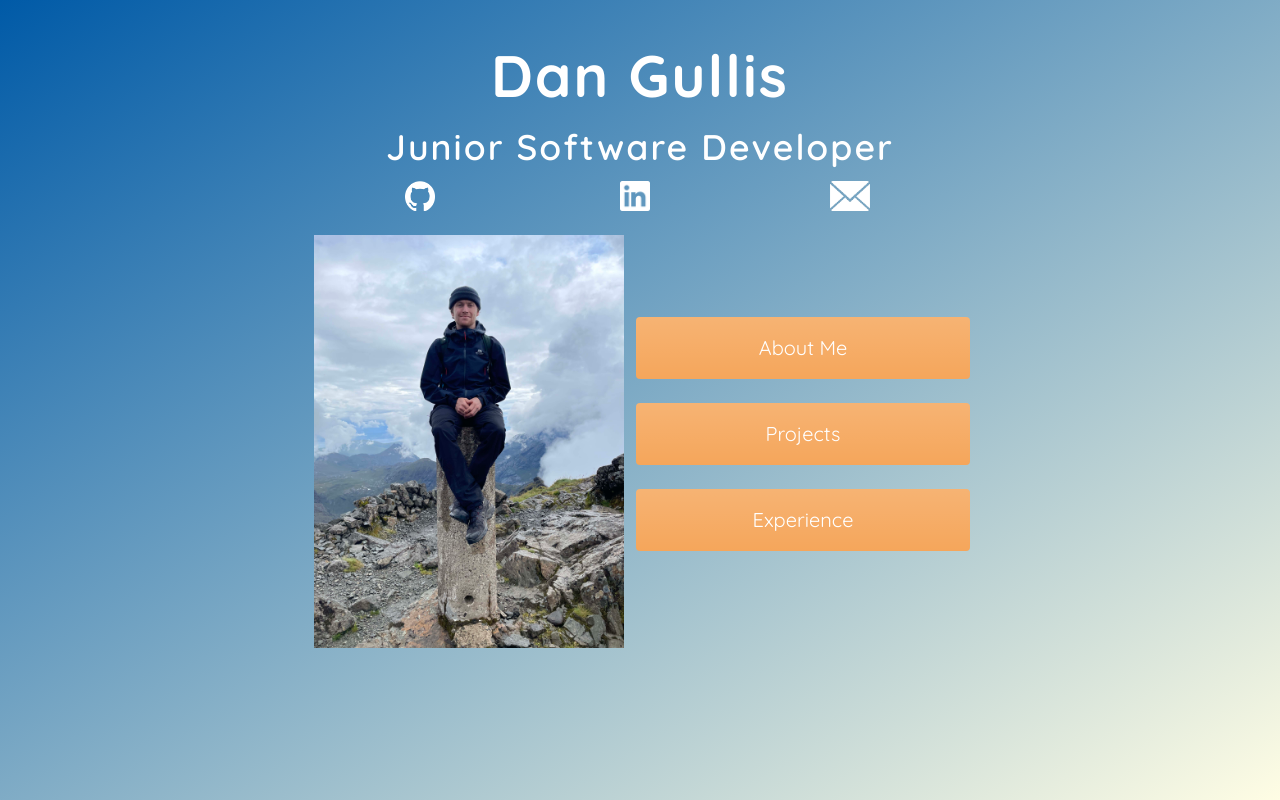
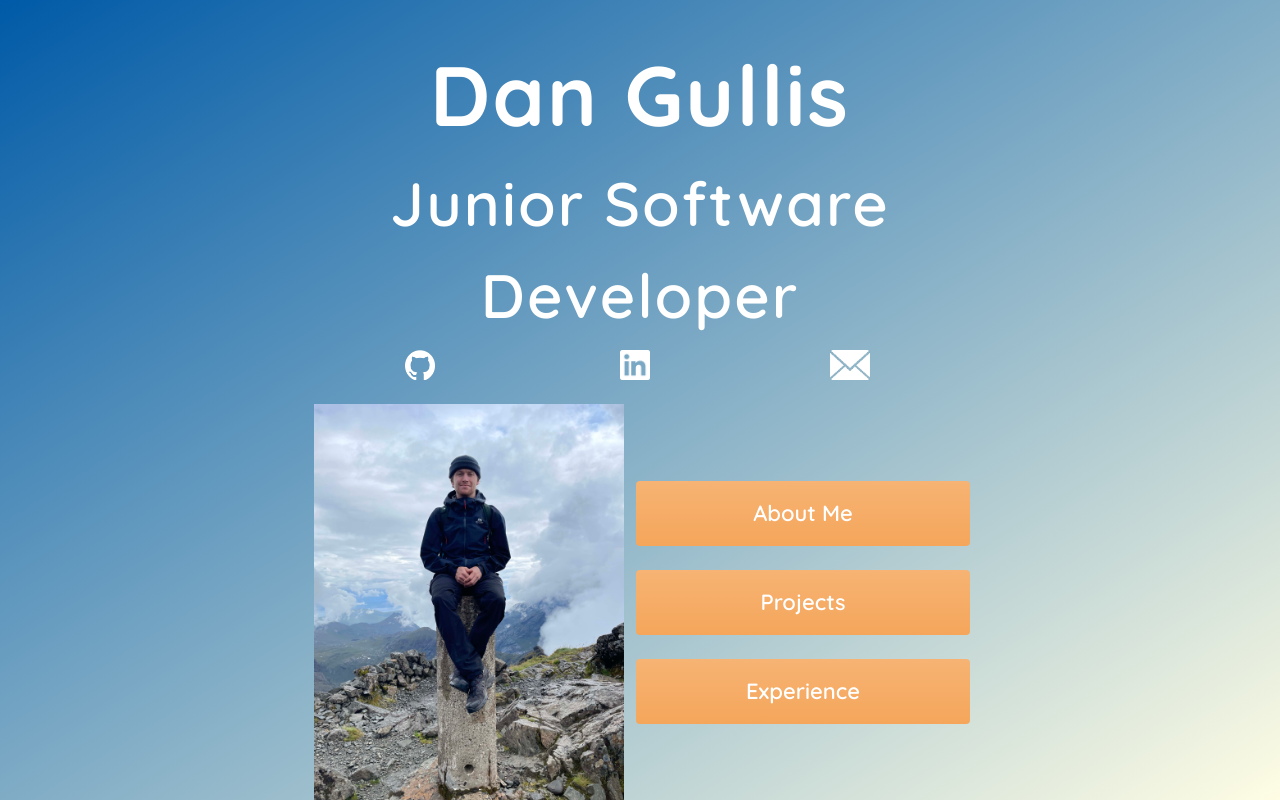
Before and after one commit to dgullis/portfolio-website, a React (Create React App) app: page / in a window 1280 px wide. Built offline with nearby package versions, Linux system fonts and the light colour scheme; a web font is replaced by a local one.

Commit message:
button font weight and size

```diff
--- a/src/App.js
+++ b/src/App.js
@@ -38,10 +38,10 @@ function App() {
     <Container fluid className="p-3 m-3 rounded-2" style={{maxWidth: '700px', overflowWrap: 'break-word'}}>
       <Row className="justify-content-center">
       <Row className="mb-3 justify-content-center">
-          <Row className="justify-content-center" style={{fontFamily: 'Quicksand, sans-serif', fontSize: 'calc(20px + 3vw)', letterSpacing: '2px', color: 'white', fontWeight: '800'}}>
+          <Row className="justify-content-center" style={{fontFamily: 'Quicksand, sans-serif', fontSize: 'calc(20px + 5vw)', letterSpacing: '2px', color: 'white', fontWeight: '800'}}>
           Dan Gullis
           </Row>
-          <Row className="justify-content-center mb-2"  style={{fontFamily: 'Quicksand, sans-serif', fontSize: 'calc(10px + 2vw)', letterSpacing: '2px', color: 'white', fontWeight: '600', textAlign: 'center'}}>
+          <Row className="justify-content-center mb-2"  style={{fontFamily: 'Quicksand, sans-serif', fontSize: 'calc(10px + 4vw)', letterSpacing: '2px', color: 'white', fontWeight: '600', textAlign: 'center'}}>
           Junior Software Developer
           </Row>
           <Row className="justify-content-center">
@@ -94,7 +94,7 @@ function App() {
           {infoContent === 'ABOUT' && <AboutMe />}
           {infoContent === 'PROJECTS' && <Projects />}
           {infoContent === 'EXPERIENCE' && <Experience />}
-          <Button onClick={closeInfo}className="bg-gradient rounded-1" style={{backgroundColor: '#f5a65b', border: 'none', fontSize: '20px'}}>
+          <Button onClick={closeInfo}className="bg-gradient rounded-1" style={{backgroundColor: '#f5a65b', border: 'none', fontSize: '22px', fontWeight: '600'}}>
           Back
           </Button>
           </>
@@ -115,17 +115,17 @@ function App() {
 
           <Col className="d-flex flex-column justify-content-center pt-0 p-3" style={{paddingTop: '10px'}}>
             <Row>
-          <Button onClick={() => openInfo("ABOUT")} className="bg-gradient p-sm-2 p-md-3 p-lg-3.5 mb-4 mt-4 rounded-1" style={{backgroundColor: '#f5a65b', border: 'none', fontSize: '20px'}}>
+          <Button onClick={() => openInfo("ABOUT")} className="bg-gradient p-sm-2 p-md-3 p-lg-3.5 mb-4 mt-4 rounded-1" style={{backgroundColor: '#f5a65b', border: 'none', fontSize: '22px', fontWeight: '600'}}>
             About Me
           </Button>
           </Row>
           <Row>
-          <Button onClick={() => openInfo("PROJECTS")} className="bg-gradient p-sm-2 p-md-3 p-lg-3.5  mb-4 rounded-1" style={{backgroundColor: '#f5a65b', border: 'none', fontSize: '20px'}}>
+          <Button onClick={() => openInfo("PROJECTS")} className="bg-gradient p-sm-2 p-md-3 p-lg-3.5  mb-4 rounded-1" style={{backgroundColor: '#f5a65b', border: 'none', fontSize: '22px', fontWeight: '600'}}>
             Projects
           </Button>
           </Row>
           <Row>
-          <Button onClick={() => openInfo("EXPERIENCE")} className="bg-gradient p-sm-2 p-md-3 p-lg-3.5  mb-4 rounded-1" style={{backgroundColor: '#f5a65b', border: 'none', fontSize: '20px'}}>
+          <Button onClick={() => openInfo("EXPERIENCE")} className="bg-gradient p-sm-2 p-md-3 p-lg-3.5  mb-4 rounded-1" style={{backgroundColor: '#f5a65b', border: 'none', fontSize: '22px', fontWeight: '600'}}>
             Experience
           </Button>
           </Row>
```
